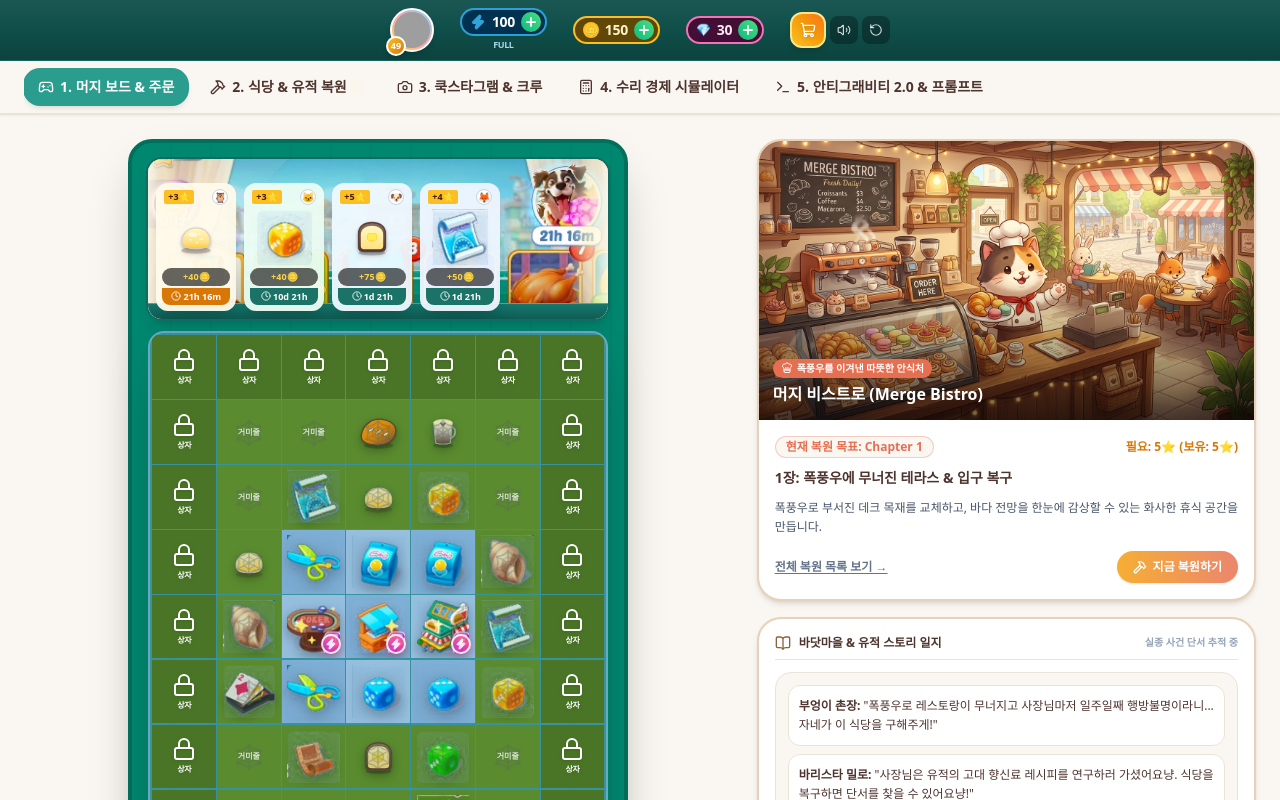
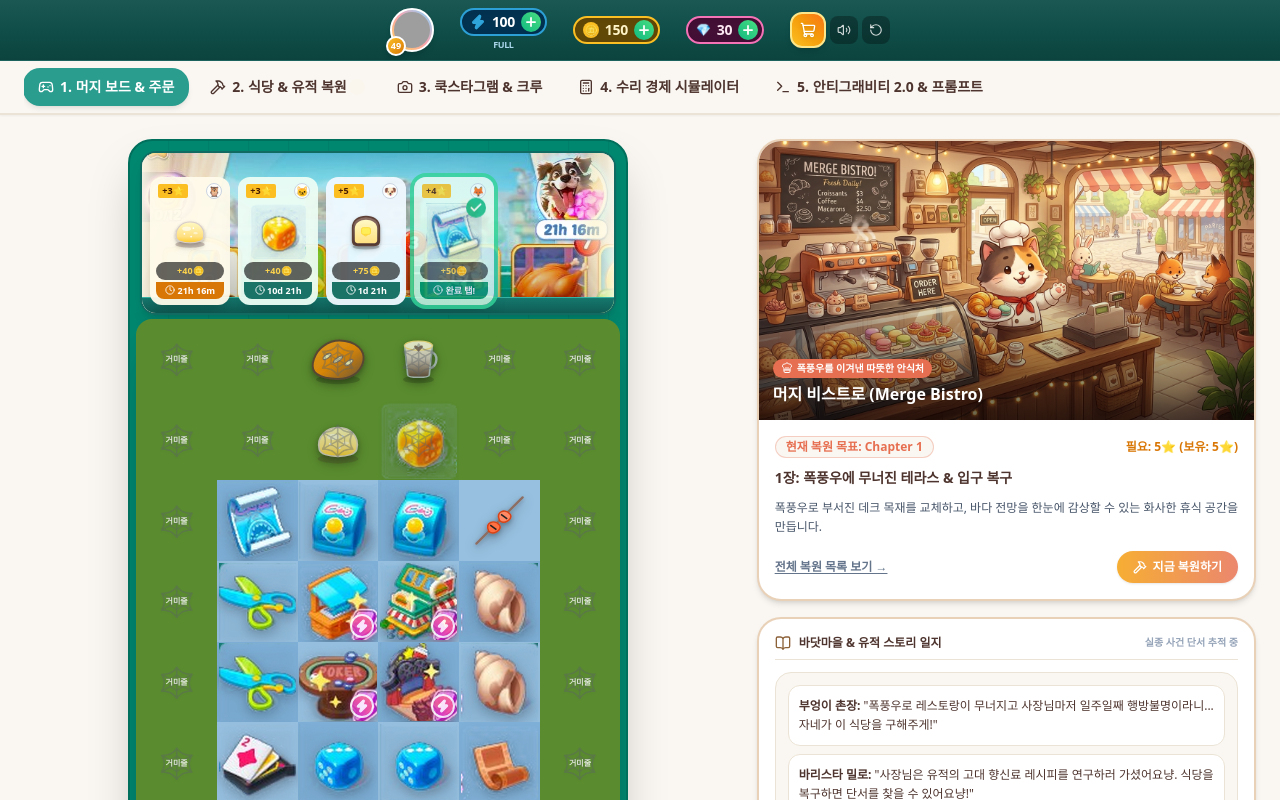
Before and after one commit to honglabai/merge-bistro, a React (Vite) app: page / in a window 1280 px wide. Shown: the top 800 px of the page. Built offline with nearby package versions, Linux system fonts and the light colour scheme; grey boxes are pictures that could not be loaded.

Commit message:
feat(board): 6x8 grid, edge-to-edge flush layout, seamless checkerboard, and enlarged 3D icons

```diff
--- a/src/App.tsx
+++ b/src/App.tsx
@@ -128,20 +128,27 @@ export const App: React.FC = () => {
           <div className="grid grid-cols-1 lg:grid-cols-12 gap-6 items-start">
 
             {/* Center Merge Game Container - Authentic Mobile Casual Game Aesthetic */}
-            <div className="lg:col-span-7 flex flex-col items-center max-w-[500px] mx-auto w-full space-y-2.5 p-2.5 sm:p-3.5 rounded-3xl shadow-2xl border-4 border-[#006f5c]"
+            <div
+              className="lg:col-span-7 flex flex-col items-center max-w-[500px] mx-auto w-full space-y-1 p-0 sm:p-1.5 rounded-2xl sm:rounded-3xl shadow-2xl border-0 sm:border-2 border-[#006f5c] overflow-hidden"
               style={{
                 background:
                   'repeating-linear-gradient(90deg, #008770 0px, #008770 38px, #007863 39px, #00937b 40px)'
               }}
             >
               {/* Active Orders Shelf with Window Cafe Backdrop */}
-              <OrderQueueBar />
+              <div className="w-full px-0 sm:px-1 pt-1">
+                <OrderQueueBar />
+              </div>
 
-              {/* 7x9 Seamless Checkerboard Grid */}
-              <MergeBoard />
+              {/* 6x8 Seamless Edge-to-Edge Checkerboard Grid */}
+              <div className="w-full">
+                <MergeBoard />
+              </div>
 
               {/* Bottom 3-Section Navigation Bar (Backpack | Inspector Pill | Map) */}
-              <BottomActionBar onOpenMap={() => setCurrentTab('restoration')} />
+              <div className="w-full px-1 pb-1">
+                <BottomActionBar onOpenMap={() => setCurrentTab('restoration')} />
+              </div>
             </div>
 
               {/* Right Side Panel: Bistro Restoration Hero & Village Journal (5 cols) */}
--- a/src/components/board/MergeBoard.tsx
+++ b/src/components/board/MergeBoard.tsx
@@ -56,18 +56,19 @@ export const MergeBoard: React.FC = () => {
 
   return (
     <div className="w-full flex flex-col items-center select-none touch-none">
-      {/* 7x9 = 63 Checkerboard Grid Matching the Reference Screenshot */}
-      <div className="grid grid-cols-7 grid-rows-9 gap-[1px] aspect-[7/9] w-full max-w-[460px] mx-auto bg-[#6ea0c9]/50 p-[2px] rounded-2xl overflow-hidden shadow-2xl border-2 border-[#8db9db]/60">
+      {/* 6x8 = 48 Seamless Edge-to-Edge Checkerboard Grid */}
+      <div className="grid grid-cols-6 grid-rows-8 gap-0 aspect-[6/8] w-full rounded-2xl overflow-hidden shadow-2xl">
         {board.map(cell => {
           const isSelected = selectedTileIndex === cell.index;
           const isGen = cell.item?.isGenerator;
 
-          const row = Math.floor(cell.index / 7);
-          const col = cell.index % 7;
+          // 6 columns grid calculation
+          const row = Math.floor(cell.index / 6);
+          const col = cell.index % 6;
           const isLight = (row + col) % 2 === 0;
 
-          // Exact color matching from screenshot
-          // Light: #97c0e0, Dark: #7fb0d8, Cobweb/Locked: #5a8c2f (olive green)
+          // Exact seamless checkerboard colors
+          // Light: #97c0e0, Dark: #7fb0d8, Cobweb: #5a8c2f (olive green)
           const isOliveTile = cell.state === 'COBWEB' || cell.state === 'LOCKED';
           const tileBgColor = isOliveTile
             ? cell.state === 'LOCKED'
@@ -99,20 +100,20 @@ export const MergeBoard: React.FC = () => {
               draggable={isDraggable}
               onDragStartCapture={e => handleDragStart(e, cell.index)}
               onDragEndCapture={handleDragEnd}
-              whileHover={{ scale: cell.item ? 1.05 : 1 }}
+              whileHover={{ scale: cell.item ? 1.04 : 1 }}
               whileTap={{ scale: cell.item ? 0.94 : 1 }}
               animate={
                 isSelected
-                  ? { scale: [1, 0.94, 1], transition: { repeat: Infinity, duration: 1.4 } }
+                  ? { scale: [1, 0.95, 1], transition: { repeat: Infinity, duration: 1.4 } }
                   : { scale: 1 }
               }
               className={`relative aspect-square flex items-center justify-center cursor-pointer transition-shadow overflow-hidden ${
                 isSelected
-                  ? 'ring-4 ring-amber-300 ring-offset-2 ring-offset-sky-200 z-20 shadow-2xl'
+                  ? 'ring-4 ring-amber-300 ring-inset z-20 shadow-2xl'
                   : isHoveredTarget && isDragCandidate
-                  ? 'ring-4 ring-emerald-400 bg-emerald-200/50 z-20 animate-pulse'
+                  ? 'ring-4 ring-emerald-400 ring-inset bg-emerald-200/50 z-20 animate-pulse'
                   : isDragCandidate
-                  ? 'ring-2 ring-amber-300 ring-dashed animate-pulse'
+                  ? 'ring-2 ring-amber-300 ring-inset ring-dashed animate-pulse'
                   : ''
               }`}
               style={{
@@ -131,12 +132,12 @@ export const MergeBoard: React.FC = () => {
               )}
 
               {cell.state === 'COBWEB' && (
-                <div className="w-full h-full flex flex-col items-center justify-center relative p-0.5">
-                  <span className="absolute text-white/40 text-xl sm:text-2xl select-none pointer-events-none z-10 drop-shadow-sm">
+                <div className="w-full h-full flex flex-col items-center justify-center relative p-0">
+                  <span className="absolute text-white/40 text-2xl sm:text-3xl select-none pointer-events-none z-10 drop-shadow-sm">
                     🕸️
                   </span>
                   {cell.item ? (
-                    <div className="w-[88%] h-[88%] flex items-center justify-center z-0 relative opacity-85">
+                    <div className="w-[96%] h-[96%] flex items-center justify-center z-0 relative opacity-85">
                       <ItemGraphic
                         chainId={cell.item.chainId}
                         level={cell.item.level}
@@ -158,21 +159,21 @@ export const MergeBoard: React.FC = () => {
                     animate={{ scale: 1, opacity: 1 }}
                     exit={{ scale: 0.75, opacity: 0 }}
                     transition={{ type: 'spring', stiffness: 500, damping: 28 }}
-                    className="relative w-full h-full flex items-center justify-center p-0.5 pointer-events-none"
+                    className="relative w-full h-full flex items-center justify-center p-0 pointer-events-none"
                   >
-                    {/* Authentic Spawner Glowing Pink/Magenta Lightning Badge at Bottom-Right */}
+                    {/* Glowing Magenta Lightning Badge at Bottom-Right */}
                     {isGen && (
                       <div
                         title="스포너 (탭하여 재료 생성)"
-                        className="absolute bottom-1 right-1 z-10 w-5 h-5 sm:w-5.5 sm:h-5.5 rounded-full bg-gradient-to-tr from-fuchsia-600 via-pink-500 to-rose-400 border-2 border-white shadow-lg flex items-center justify-center animate-pulse drop-shadow-[0_2px_4px_rgba(236,72,153,0.6)]"
+                        className="absolute bottom-1 right-1 z-10 w-5 h-5 sm:w-6 sm:h-6 rounded-full bg-gradient-to-tr from-fuchsia-600 via-pink-500 to-rose-400 border-2 border-white shadow-lg flex items-center justify-center animate-pulse drop-shadow-[0_2px_4px_rgba(236,72,153,0.6)]"
                       >
-                        <Zap className="w-3 h-3 text-white fill-white" />
+                        <Zap className="w-3.5 h-3.5 text-white fill-white" />
                       </div>
                     )}
 
-                    {/* Big Chunky 3D Graphic Filling ~88% of Tile with Ambient Drop Shadow */}
+                    {/* Maximized 3D Graphic Filling ~96% of Tile for superior mobile usability */}
                     <div
-                      className={`w-[88%] h-[88%] flex items-center justify-center ${
+                      className={`w-[96%] h-[96%] flex items-center justify-center ${
                         isSelected ? 'animate-bounceSubtle' : isGen ? 'hover:scale-105' : ''
                       }`}
                     >
@@ -192,12 +193,12 @@ export const MergeBoard: React.FC = () => {
       </div>
 
       {/* Guide Banner */}
-      <div className="mt-2 text-center text-[10px] sm:text-xs text-emerald-100 font-bold flex items-center justify-center gap-1.5 flex-wrap">
-        <Sparkles className="w-3.5 h-3.5 text-amber-300" />
+      <div className="mt-1.5 text-center text-[10px] sm:text-xs text-emerald-100 font-bold flex items-center justify-center gap-1.5 flex-wrap">
+        <Sparkles className="w-3 h-3 text-amber-300" />
         <span>
           <strong className="text-pink-300">⚡ 스포너 탭</strong> 재료 소환 ·{' '}
-          <strong className="text-amber-300">동일 아이템 드래그 머지</strong> 합성 진화 ·{' '}
-          <strong className="text-emerald-300">합성 시</strong> 인접 거미줄 자동 해금!
+          <strong className="text-amber-300">동일 아이템 드래그</strong> 합성 진화 ·{' '}
+          <strong className="text-emerald-300">합성 시</strong> 인접 거미줄 해금!
         </span>
       </div>
     </div>
--- a/src/data/initialBoardData.ts
+++ b/src/data/initialBoardData.ts
@@ -1,21 +1,21 @@
 import { BoardCell, TileState } from '../types/gameSchema';
+
+export const BOARD_COLS = 6;
+export const BOARD_ROWS = 8;
+export const TOTAL_TILES = BOARD_COLS * BOARD_ROWS; // 48
 
 export function createInitialBoard(): BoardCell[] {
   const cells: BoardCell[] = [];
 
-  for (let i = 0; i < 63; i++) {
-    const row = Math.floor(i / 7);
-    const col = i % 7;
+  for (let i = 0; i < TOTAL_TILES; i++) {
+    const row = Math.floor(i / BOARD_COLS);
+    const col = i % BOARD_COLS;
 
-    const isCenter = row >= 3 && row <= 5 && col >= 2 && col <= 4;
-    const isBorder = row === 0 || row === 8 || col === 0 || col === 6;
+    // Center area (rows 2..5, cols 1..4) is OPEN
+    const isCenterOpen = row >= 2 && row <= 5 && col >= 1 && col <= 4;
 
-    let state: TileState = 'COBWEB';
-    if (isBorder) {
-      state = 'LOCKED';
-    } else if (isCenter) {
-      state = 'OPEN';
-    }
+    // Perimeter tiles are COBWEB with trapped rewards (No locked 'box' walls)
+    const state: TileState = isCenterOpen ? 'OPEN' : 'COBWEB';
 
     cells.push({
       index: i,
@@ -35,8 +35,8 @@ export function createInitialBoard(): BoardCell[] {
     isGenerator = false,
     generatorLevel = 4
   ) => {
-    const idx = r * 7 + c;
-    if (idx >= 0 && idx < 63) {
+    const idx = r * BOARD_COLS + c;
+    if (idx >= 0 && idx < TOTAL_TILES) {
       cells[idx].item = {
         id: `init-${r}-${c}-${chainId}-${level}`,
         chainId,
@@ -47,40 +47,35 @@ export function createInitialBoard(): BoardCell[] {
     }
   };
 
-  // Center Generators (Open)
-  place(4, 3, 'bakery', 4, true, 4); // 밀가루 포대 (중앙)
-  place(4, 4, 'cafe', 4, true, 4);   // 커피 머신 (우측)
-  place(4, 2, 'garden', 4, true, 4); // 씨앗 주머니 (좌측)
+  // Center Open Generators (4 chains)
+  place(3, 2, 'bakery', 4, true, 4); // 화덕 베이커리 스포너
+  place(3, 3, 'cafe', 4, true, 4);   // 바리스타 커피 스포너
+  place(4, 2, 'garden', 4, true, 4); // 정원 텃밭 스포너
+  place(4, 3, 'seafood', 4, true, 4); // 항구 해산물 스포너
 
-  // Starting Free Items (Ready to merge in Open 3x3)
-  place(3, 3, 'bakery', 1); // 밀가루
-  place(3, 4, 'bakery', 1); // 밀가루 (합성하면 반죽 Lv.2)
-  place(5, 3, 'cafe', 1);   // 원두
-  place(5, 4, 'cafe', 1);   // 원두 (합성하면 에스프레소 Lv.2)
-  place(3, 2, 'garden', 1); // 새싹
-  place(5, 2, 'garden', 1); // 새싹
+  // Starting Free Items in Open Tiles (Ready to merge!)
+  place(2, 2, 'bakery', 1); // 밀가루
+  place(2, 3, 'bakery', 1); // 밀가루 (합성 시 반죽 Lv.2)
+  place(5, 2, 'cafe', 1);   // 원두
+  place(5, 3, 'cafe', 1);   // 원두 (합성 시 에스프레소 Lv.2)
+  place(3, 1, 'garden', 1); // 새싹
+  place(4, 1, 'garden', 1); // 새싹 (합성 시 바질 Lv.2)
+  place(3, 4, 'seafood', 1); // 비단조개
+  place(4, 4, 'seafood', 1); // 비단조개 (합성 시 대하꼬치 Lv.2)
 
-  // Cobweb trapped items for rewarding unlocks
-  place(2, 3, 'bakery', 2); // 반죽 (Lv.2)
-  place(2, 4, 'cafe', 2);   // 에스프레소 (Lv.2)
-  place(2, 2, 'garden', 2); // 바질 (Lv.2)
-
-  place(3, 1, 'bakery', 2); // 반죽 (Lv.2)
-  place(4, 1, 'seafood', 1); // 비단조개 (Lv.1)
-  place(5, 1, 'ruins', 1);  // 돋보기 (Lv.1)
-
-  place(3, 5, 'seafood', 1); // 비단조개 (Lv.1)
-  place(4, 5, 'garden', 2); // 바질 (Lv.2)
-  place(5, 5, 'cafe', 2);   // 에스프레소 (Lv.2)
-
-  place(6, 3, 'bakery', 3); // 식빵 (Lv.3)
-  place(6, 4, 'cafe', 3);   // 아메리카노 (Lv.3)
-  place(6, 2, 'ruins', 2);  // 미세 솔 (Lv.2)
-
-  place(1, 3, 'bakery', 4); // 바게트 (Lv.4)
-  place(1, 4, 'cafe', 4);   // 바닐라 라떼 (Lv.4)
-  place(7, 3, 'seafood', 2); // 대하 꼬치 (Lv.2)
-  place(7, 4, 'garden', 3); // 로즈마리 (Lv.3)
+  // Outer Cobweb Trapped Items (Unlocked when neighboring items are merged)
+  place(1, 2, 'bakery', 2); // 반죽 (Lv.2)
+  place(1, 3, 'cafe', 2);   // 에스프레소 (Lv.2)
+  place(2, 1, 'garden', 2); // 바질 (Lv.2)
+  place(2, 4, 'seafood', 2); // 대하 꼬치 (Lv.2)
+  place(5, 1, 'ruins', 1);  // 가죽 스트랩 (Lv.1)
+  place(5, 4, 'ruins', 2);  // 필름 스트립 (Lv.2)
+  place(6, 2, 'bakery', 3); // 식빵 (Lv.3)
+  place(6, 3, 'cafe', 3);   // 아메리카노 (Lv.3)
+  place(0, 2, 'bakery', 4); // 바게트 (Lv.4)
+  place(0, 3, 'cafe', 4);   // 라떼 (Lv.4)
+  place(7, 2, 'seafood', 3); // 블루 피쉬 (Lv.3)
+  place(7, 3, 'garden', 3); // 허브 화분 (Lv.3)
 
   return cells;
 }
--- a/src/store/useGameStore.ts
+++ b/src/store/useGameStore.ts
@@ -98,8 +98,9 @@ export const useGameStore = create<GameState>((set, get) => ({
           recoveredOfflineEnergy = Math.min(recoverable, maxE - storedEnergy);
         }
 
+        const isValidBoard = Array.isArray(parsed.board) && parsed.board.length === 48;
         set({
-          board: parsed.board || createInitialBoard(),
+          board: isValidBoard ? parsed.board : createInitialBoard(),
           energy: Math.min(maxE, storedEnergy + recoveredOfflineEnergy),
           coins: typeof parsed.coins === 'number' ? parsed.coins : 150,
           stars: typeof parsed.stars === 'number' ? parsed.stars : 5,
@@ -358,13 +359,10 @@ export const useGameStore = create<GameState>((set, get) => ({
     ];
 
     neighbors.forEach(n => {
-      if (n.r >= 0 && n.r < 9 && n.c >= 0 && n.c < 7) {
-        const idx = n.r * 7 + n.c;
-        const cell = newBoard[idx];
-        if (cell && cell.state === 'LOCKED') {
-          cell.state = 'COBWEB';
-          unlockedAny = true;
-        }
+      const cell = newBoard.find(c => c.row === n.r && c.col === n.c);
+      if (cell && (cell.state === 'COBWEB' || cell.state === 'LOCKED')) {
+        cell.state = 'OPEN';
+        unlockedAny = true;
       }
     });
 
```
